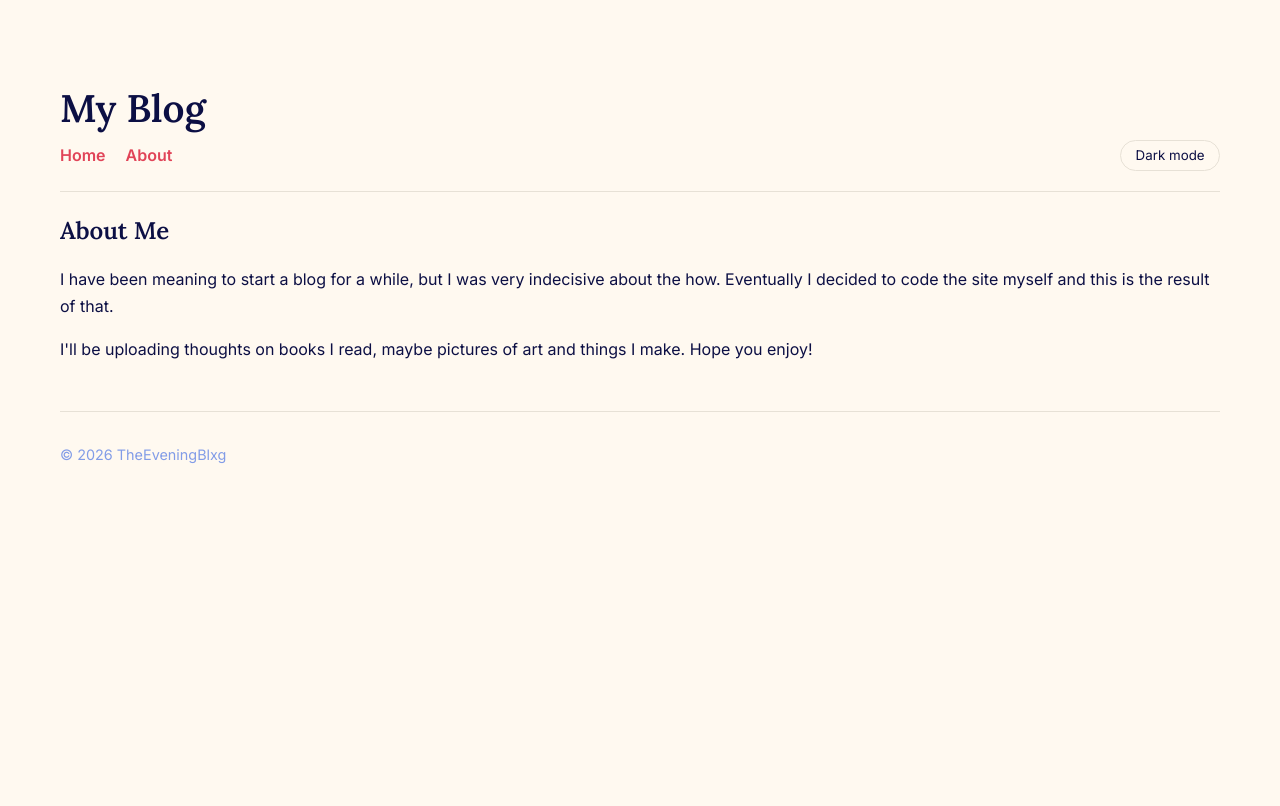
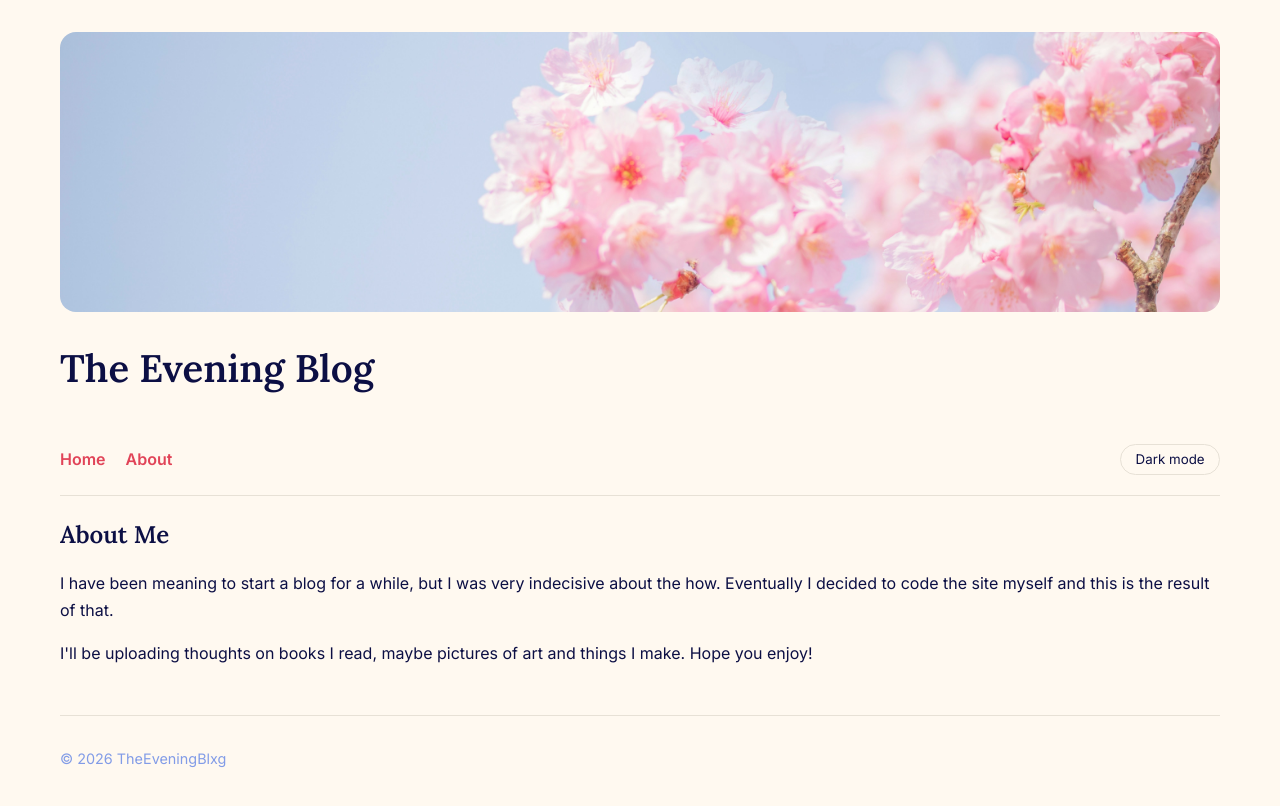
Before and after one commit to grod06/blog, a plain HTML site: page about.html in a window 1280 px wide. Drawn offline with Linux system fonts and the light colour scheme.

```diff
--- a/about.html
+++ b/about.html
@@ -3,15 +3,19 @@
 <head>
   <meta charset="UTF-8">
   <meta name="viewport" content="width=device-width, initial-scale=1">
-  <title>About - My Blog</title>
+  <title>About - The Evening Blog</title>
     <link rel="preconnect" href="https://fonts.googleapis.com">
 <link rel="preconnect" href="https://fonts.gstatic.com" crossorigin>
 <link href="https://fonts.googleapis.com/css2?family=Lora:wght@400;600&family=Inter:wght@400;600&display=swap" rel="stylesheet">
   <link rel="stylesheet" href="style.css">
 </head>
 <body>
+  <img class="banner" src="images/about-header.jpg" alt="Sakura flowers in spring">
+  <div class="site-title">
+    <h1>The Evening Blog</h1>
+  </div>
+
   <header>
-    <h1>My Blog</h1>
     <nav>
       <a href="index.html">Home</a>
       <a href="about.html">About</a>
--- a/style.css
+++ b/style.css
@@ -39,6 +39,17 @@ h1, h2 {
 h1 {
   font-size: 2.4rem;
   margin: 0 0 0.5rem;
+}
+
+.banner {
+  width: 100%;
+  height: 260px;
+  object-fit: cover;
+  border-radius: 16px;
+  display: flex;
+  align-items: flex-end;
+  margin-bottom: 1rem;
+  min-height: 280px
 }
 
 .site-title {
```
Also changed, not shown: index.html (+1 -0 lines), images/about-header.jpg (added), images/header.jpg (added).
